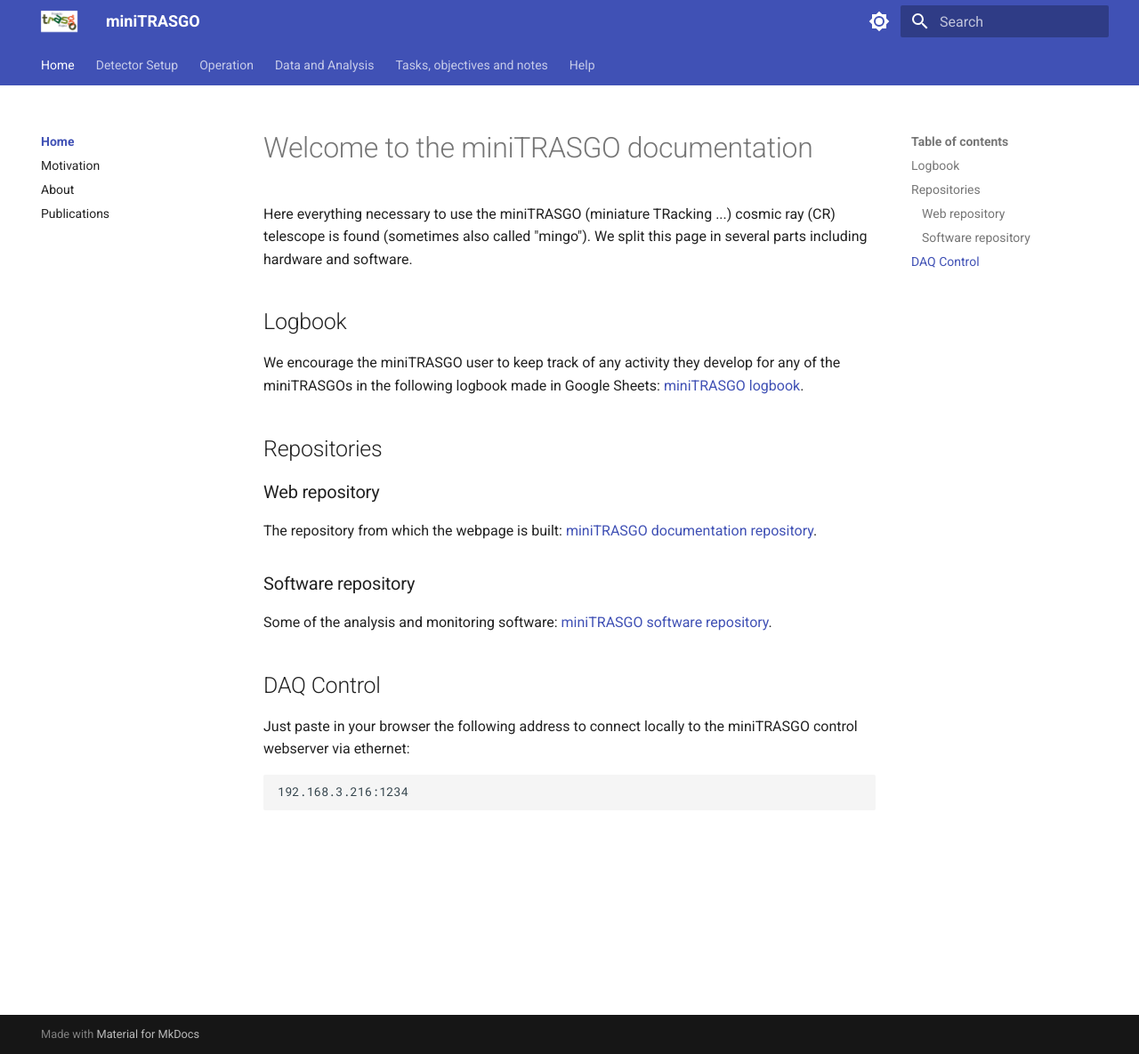
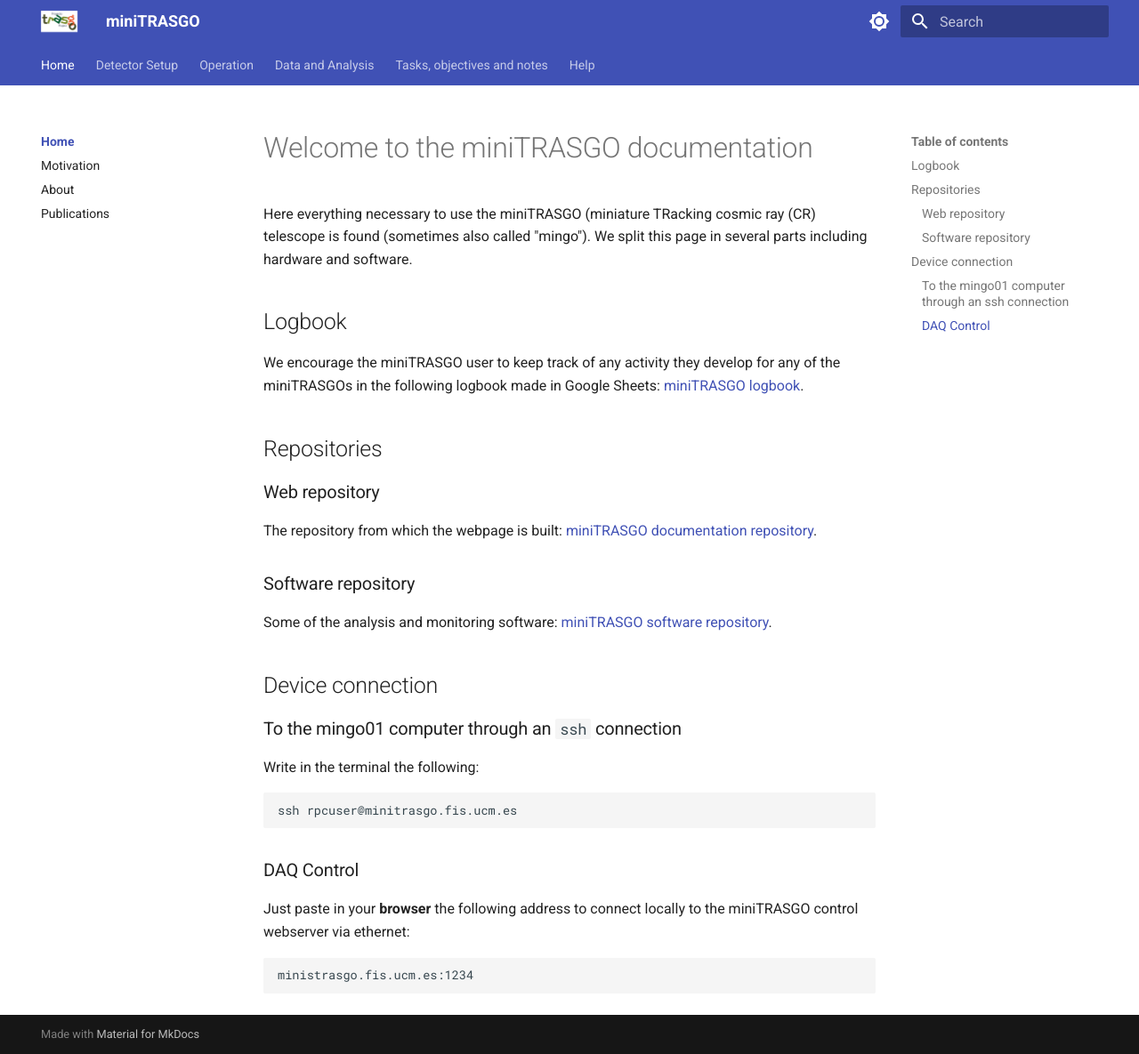
Before and after one commit to cayesoneira/miniTRASGO-documentation, an MkDocs documentation site: the page built from docs/index.md, in a window 1280 px wide and 1185 px high. Shown: the whole window at 89% size. Built offline with MkDocs 1.6.1 and Material for MkDocs 9.7.7, drawn with Linux system fonts in a browser that asks for light colours.

Commit message:
Update index.md

```diff
--- a/docs/index.md
+++ b/docs/index.md
@@ -1,5 +1,5 @@
 # Welcome to the miniTRASGO documentation
-Here everything necessary to use the miniTRASGO (miniature TRacking ...) cosmic ray (CR) telescope is found (sometimes also called "mingo"). We split this page in several parts including hardware and software.
+Here everything necessary to use the miniTRASGO (miniature TRacking  cosmic ray (CR) telescope is found (sometimes also called "mingo"). We split this page in several parts including hardware and software.
 
 ## Logbook
 We encourage the miniTRASGO user to keep track of any activity they develop for any of the miniTRASGOs in the following logbook made in Google Sheets: [miniTRASGO logbook](https://docs.google.com/spreadsheets/d/12n6DfQ32oXcRKpHaolfAoO3pKVVrrWzk7TBOIZ0N6ro/edit?usp=sharing).
@@ -12,7 +12,14 @@
 ### Software repository
 Some of the analysis and monitoring software: [miniTRASGO software repository](https://github.com/cayesoneira/miniTRASGO-analysis/tree/main).
 
-## DAQ Control
-Just paste in your browser the following address to connect locally to the miniTRASGO control webserver via ethernet:
+## Device connection
 
-    192.168.3.216:1234
+### To the mingo01 computer through an `ssh` connection
+Write in the terminal the following:
+
+    ssh rpcuser@minitrasgo.fis.ucm.es
+
+### DAQ Control
+Just paste in your **browser** the following address to connect locally to the miniTRASGO control webserver via ethernet:
+
+    ministrasgo.fis.ucm.es:1234
```
